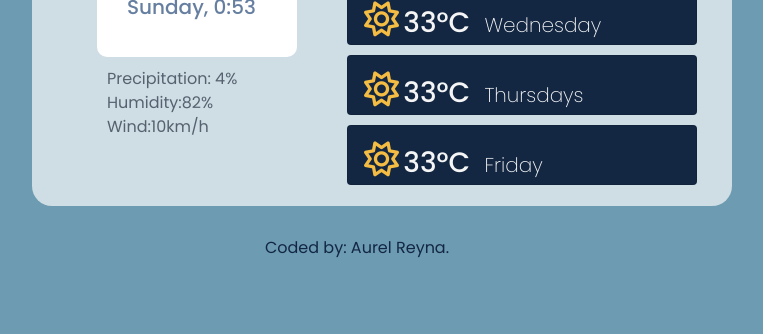
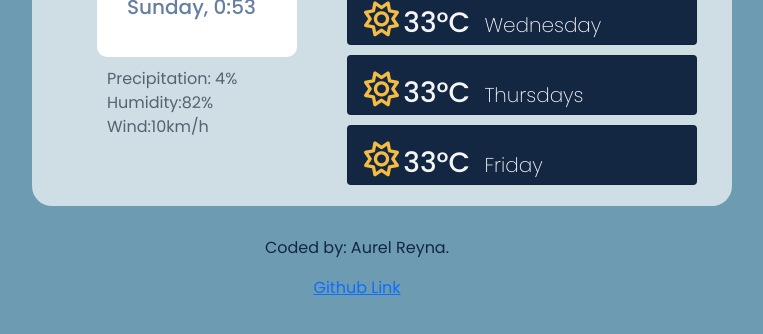
Before and after one commit to jorke-is-dangling/shecodesadvance, a plain HTML site: page project/index.html in a window 1280 px wide. Shown: the part 314-648 px from the top of the page, without its empty margins (283-1046 px from the left). Drawn offline with nearby package versions, Linux system fonts and the light colour scheme.

Commit message:
Added github link

```diff
--- a/project/index.html
+++ b/project/index.html
@@ -120,6 +120,7 @@
       </div>
     </div>
     <p class="footer">Coded by: Aurel Reyna.</p>
+    <p class="footer"><a href="https://github.com/jorke-is-dangling/shecodesadvance">Github Link</p>
     <script src="index.js"></script>
     <script src="https://unpkg.com/axios/dist/axios.min.js"></script>
   </body>
```
